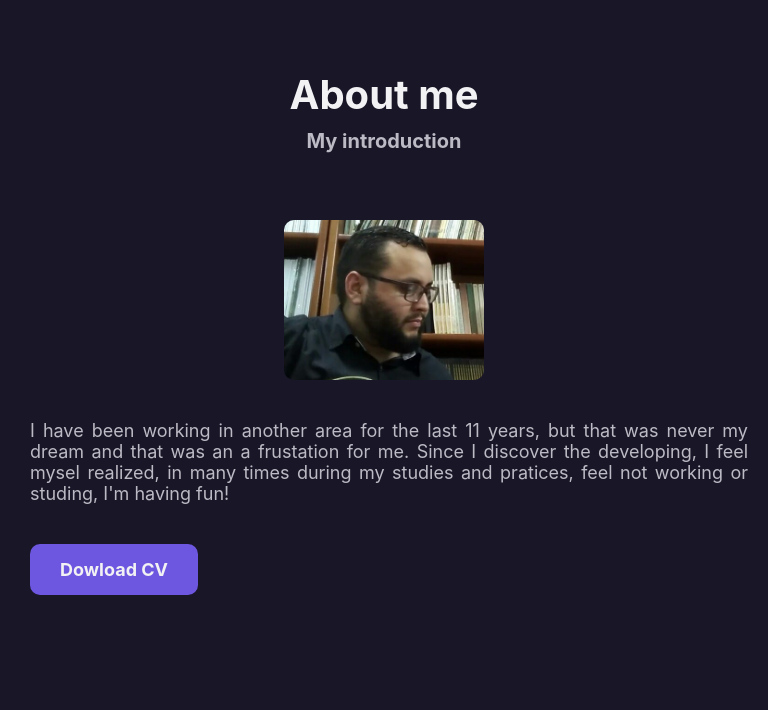
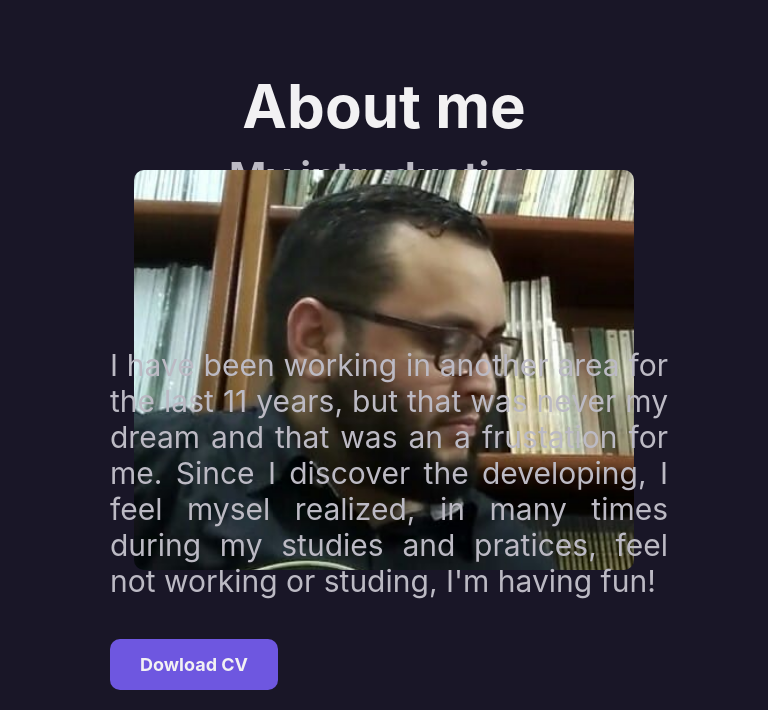
Before and after one commit to OscarYopan/oscar-yopan-portifolio-react-js, a React (Create React App) app: page / in a window 768 px wide. Shown: the part 830-1540 px from the top of the page. Built offline with nearby package versions, Linux system fonts and the light colour scheme; some icons are missing.

Commit message:
Update about.css

```diff
--- a/src/components/About/about.css
+++ b/src/components/About/about.css
@@ -100,7 +100,7 @@
 
 @media (max-width: 900px) and (min-width: 501px) {
   .about {
-    height: 90vh;
+    height: 100vh;
     width: 100vw;
     position: relative;
   }
@@ -111,12 +111,20 @@
     justify-content: center;
   }
 
+  .about .title {
+    font-size: 6rem;
+  }
+
+  .about .subtitle {
+    font-size: 4rem;
+  }
+
   .about .oscar-photo {
-    height: 16rem;
-    width: 20rem;
+    height: 40rem;
+    width: 50rem;
     border-radius: 1rem;
     position: absolute;
-    top: 25rem;
+    top: 25%;
   }
 
   .about .oscar-photo::before {
@@ -125,10 +133,14 @@
 
   .about .me {
     max-width: 95%;
-    margin: 0 2rem;
+    margin: 0 10rem;
     color: var(--text-color);
     position: absolute;
-    top: 45rem;
+    bottom: 10%;
     left: 1rem;
   }
+
+  .about .me .presentation {
+    font-size: 3rem;
+  }
 }
```
